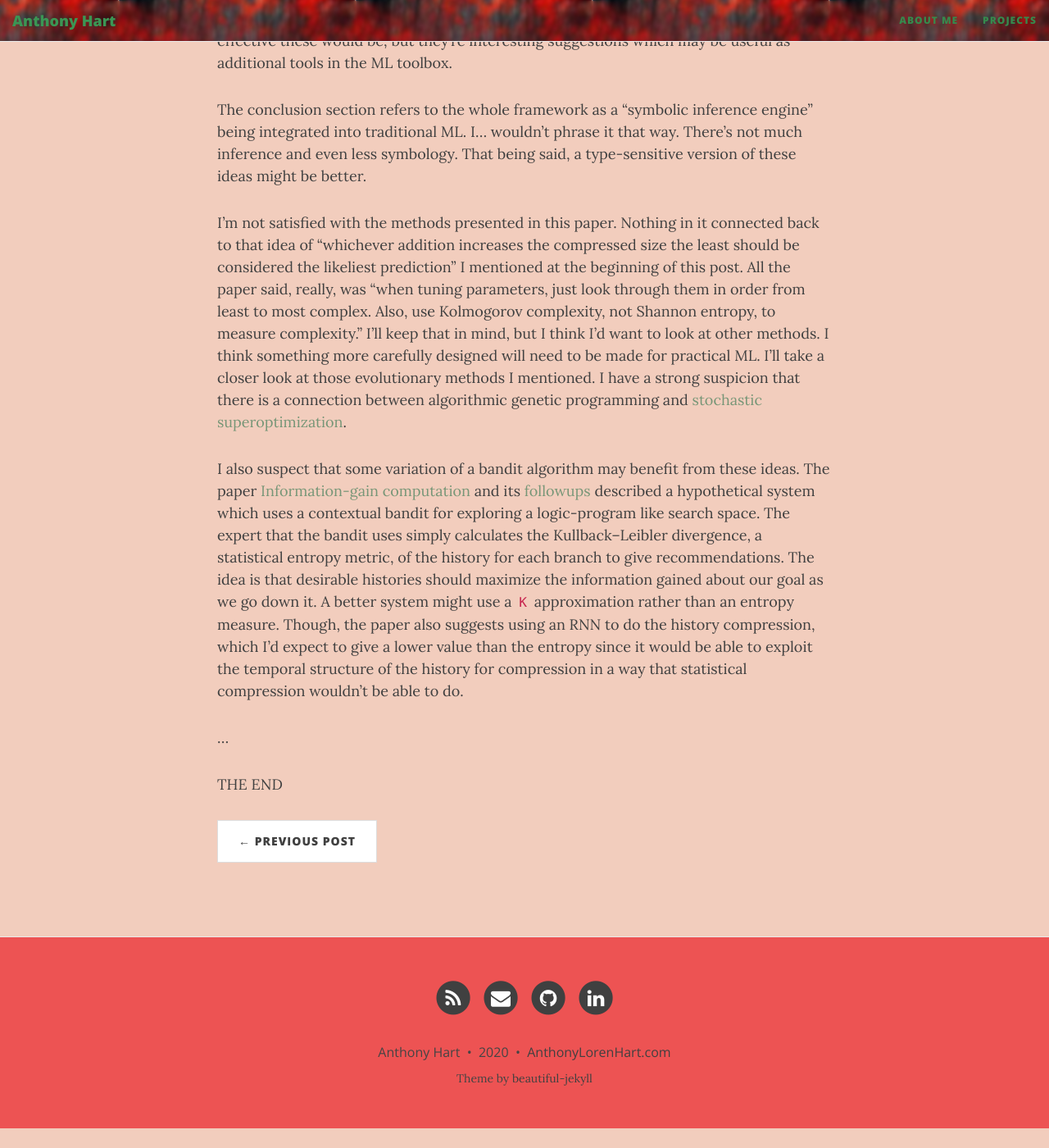
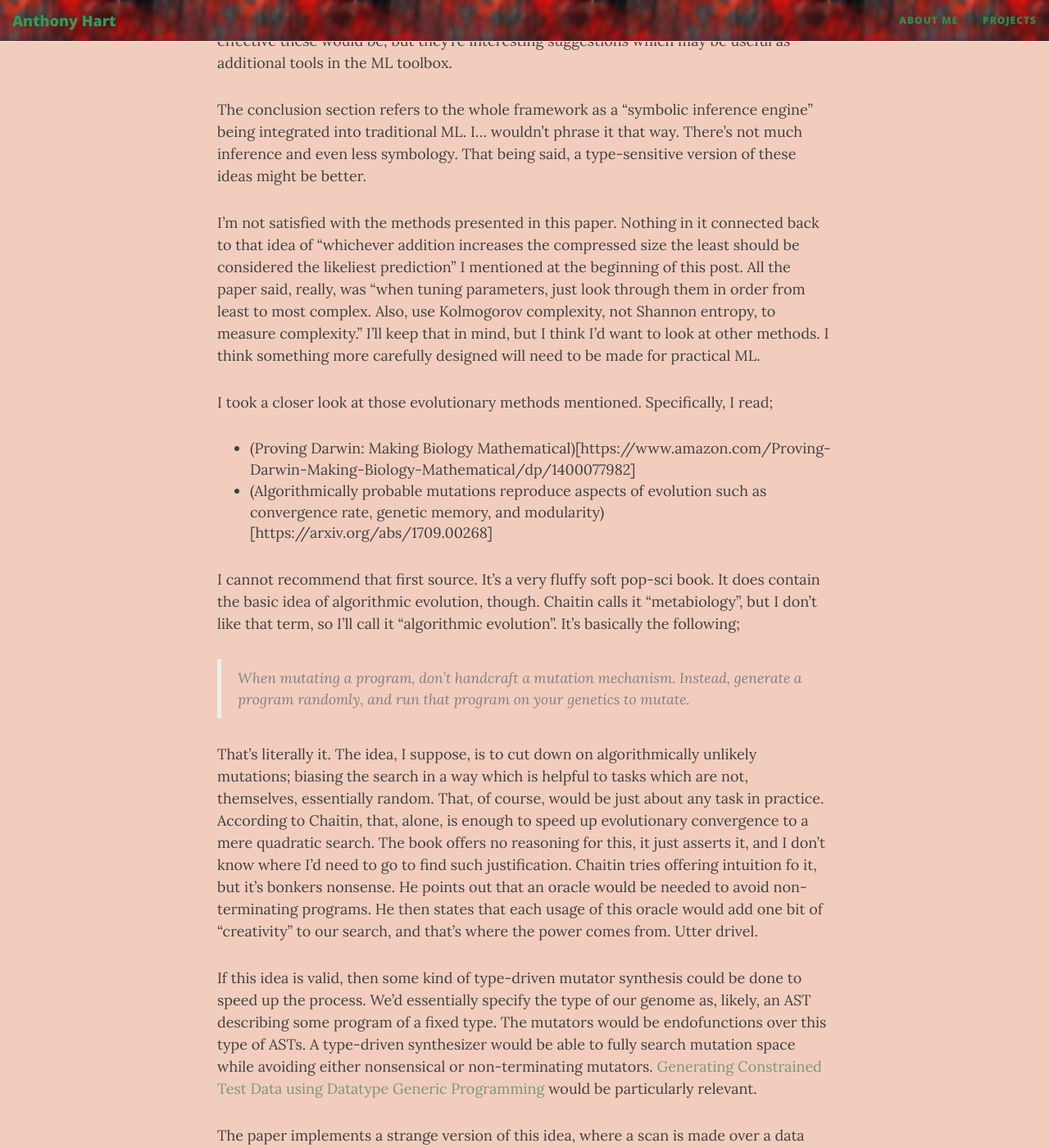
Before and after one commit to AHartNtkn/AHartNtkn.github.io, a Jekyll site: the page built from _posts/2020-09-18-My-(Mis)Adventures-with-Algorithmic-Machine-Learning.md, in a window 1280 px wide and 1400 px high, scrolled down 35840 px. Shown: the whole window at 82% size. Built offline with Jekyll 4.4.1, drawn with Linux system fonts in a browser that asks for light colours; nearby versions of some CDN libraries; before the commit the page ends 37216 px from its top, so only the background shows below that; some of the changed text lies outside the part shown.

Commit message:
Add short section on metabiology

```diff
--- a/_posts/2020-09-18-My-(Mis)Adventures-with-Algorithmic-Machine-Learning.md
+++ b/_posts/2020-09-18-My-(Mis)Adventures-with-Algorithmic-Machine-Learning.md
@@ -678,7 +678,23 @@ The rest of the paper just goes through some usage examples. I don't feel the ne
 
 The conclusion section refers to the whole framework as a "symbolic inference engine" being integrated into traditional ML. I... wouldn't phrase it that way. There's not much inference and even less symbology. That being said, a type-sensitive version of these ideas might be better.
 
-I'm not satisfied with the methods presented in this paper. Nothing in it connected back to that idea of "whichever addition increases the compressed size the least should be considered the likeliest prediction" I mentioned at the beginning of this post. All the paper said, really, was "when tuning parameters, just look through them in order from least to most complex. Also, use Kolmogorov complexity, not Shannon entropy, to measure complexity." I'll keep that in mind, but I think I'd want to look at other methods. I think something more carefully designed will need to be made for practical ML. I'll take a closer look at those evolutionary methods I mentioned. I have a strong suspicion that there is a connection between algorithmic genetic programming and [stochastic superoptimization](https://cs.stanford.edu/people/eschkufz/docs/asplos_13.pdf).
+I'm not satisfied with the methods presented in this paper. Nothing in it connected back to that idea of "whichever addition increases the compressed size the least should be considered the likeliest prediction" I mentioned at the beginning of this post. All the paper said, really, was "when tuning parameters, just look through them in order from least to most complex. Also, use Kolmogorov complexity, not Shannon entropy, to measure complexity." I'll keep that in mind, but I think I'd want to look at other methods. I think something more carefully designed will need to be made for practical ML.
+
+I took a closer look at those evolutionary methods mentioned. Specifically, I read;
+* (Proving Darwin: Making Biology Mathematical)[https://www.amazon.com/Proving-Darwin-Making-Biology-Mathematical/dp/1400077982]
+* (Algorithmically probable mutations reproduce aspects of evolution such as convergence rate, genetic memory, and modularity)[https://arxiv.org/abs/1709.00268]
+
+I cannot recommend that first source. It's a very fluffy soft pop-sci book. It does contain the basic idea of algorithmic evolution, though. Chaitin calls it "metabiology", but I don't like that term, so I'll call it "algorithmic evolution". It's basically the following;
+
+> When mutating a program, don't handcraft a mutation mechanism. Instead, generate a program randomly, and run that program on your genetics to mutate.
+
+That's literally it. The idea, I suppose, is to cut down on algorithmically unlikely mutations; biasing the search in a way which is helpful to tasks which are not, themselves, essentially random. That, of course, would be just about any task in practice. According to Chaitin, that, alone, is enough to speed up evolutionary convergence to a mere quadratic search. The book offers no reasoning for this, it just asserts it, and I don't know where I'd need to go to find such justification. Chaitin tries offering intuition fo it, but it's bonkers nonsense. He points out that an oracle would be needed to avoid non-terminating programs. He then states that each usage of this oracle would add one bit of "creativity" to our search, and that's where the power comes from. Utter drivel.
+
+If this idea is valid, then some kind of type-driven mutator synthesis could be done to speed up the process. We'd essentially specify the type of our genome as, likely, an AST describing some program of a fixed type. The mutators would be endofunctions over this type of ASTs. A type-driven synthesizer would be able to fully search mutation space while avoiding either nonsensical or non-terminating mutators. [Generating Constrained Test Data using Datatype Generic Programming](https://dspace.library.uu.nl/bitstream/handle/1874/383386/thesis.pdf?sequence=2) would be particularly relevant.
+
+The paper implements a strange version of this idea, where a scan is made over a data structure and a CTM database is used to estimate the algorithmic probability of any given mutation. Mutations are then sampled according to these probabilities and then applied. Here's the thing; we don't need to know the algorithmic probability of an outcome to sample them according to that probability. We can just randomly generate programs and the sampling will automatically be done according to the algorithmic probability. It's not clear why then didn't just do that, but, whatever. The paper does demonstrate a clear speedup visible by simply looking at the graph results on the tests they did; so that's something.
+
+I have a strong suspicion that some ideas in [stochastic superoptimization](https://cs.stanford.edu/people/eschkufz/docs/asplos_13.pdf) could also be combined with algorithmic evolution.
 
 I also suspect that some variation of a bandit algorithm may benefit from these ideas. The paper [Information-gain computation](https://arxiv.org/abs/1707.01550) and its [followups](https://scholar.google.com/scholar?cites=4074844082910455437&as_sdt=805&sciodt=0,3&hl=en&scioq=Information-gain+computation+in+the+Fifth+system) described a hypothetical system which uses a contextual bandit for exploring a logic-program like search space. The expert that the bandit uses simply calculates the Kullback–Leibler divergence, a statistical entropy metric, of the history for each branch to give recommendations. The idea is that desirable histories should maximize the information gained about our goal as we go down it. A better system might use a `K` approximation rather than an entropy measure. Though, the paper also suggests using an RNN to do the history compression, which I'd expect to give a lower value than the entropy since it would be able to exploit the temporal structure of the history for compression in a way that statistical compression wouldn't be able to do.
 
```
